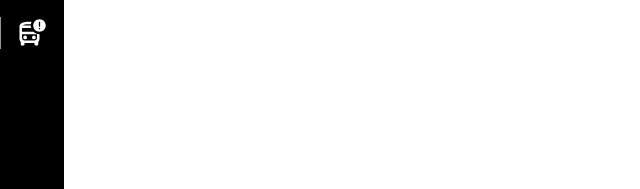
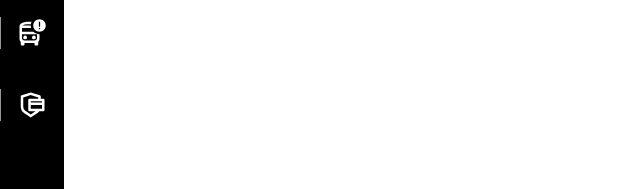
Before and after one commit to IT21333620/Online-Ticketing-system-FrontEnd, a React (Create React App) app: page /EmployeeDashboard in a window 1280 px wide. Shown: the part 363-552 px from the top of the page, without its empty margins (0-640 px from the left). Built offline with nearby package versions, Linux system fonts and the light colour scheme.

Commit message:
payments navi

```diff
--- a/src/components/EmployeeHeader.js
+++ b/src/components/EmployeeHeader.js
@@ -5,6 +5,7 @@ import {GiPoliceOfficerHead} from 'react-icons/gi';
 import { IoMdClose, IoMdMenu } from 'react-icons/io';
 import { MdOutlineBusAlert } from 'react-icons/md';
 import {GiSandsOfTime} from 'react-icons/gi';
+import {RiSecurePaymentLine} from 'react-icons/ri';
 import { Link, useNavigate } from 'react-router-dom';
 import './PassengerHeader.css';
 
@@ -67,6 +68,12 @@ const EmployeeHeader = () => {
                         <Link to='/' className='transition4'>Manage Bus</Link>
                     </li>
 
+                    <li>
+                        {/*icon */}
+                        <RiSecurePaymentLine className='icon' onClick={() => handleIconClick('/')}/> {/*link */}
+                        <Link to='/' className='transition4'>Local Payments</Link>
+                    </li>
+
                 </ul>
             </nav>
         </div>
```
